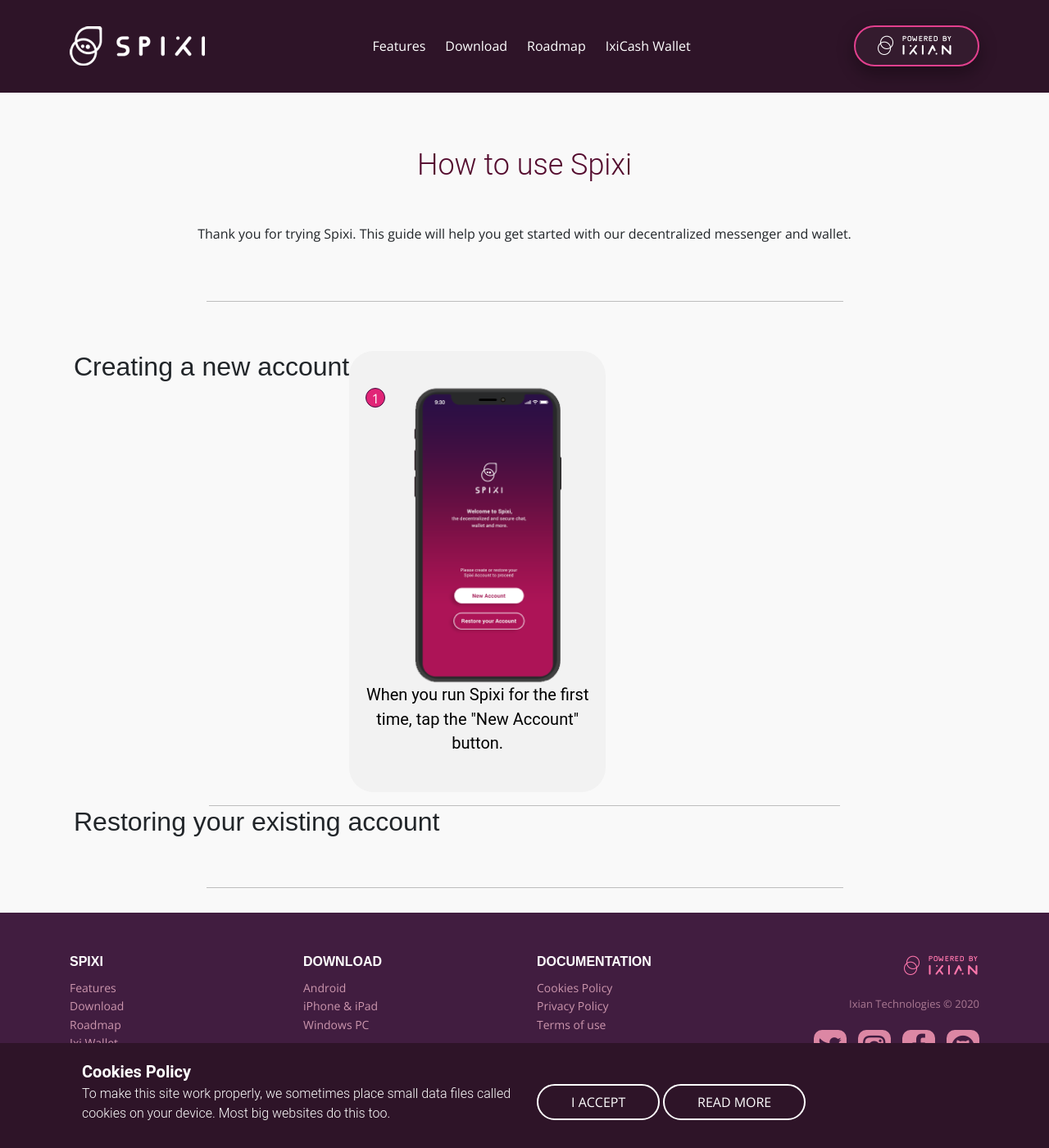
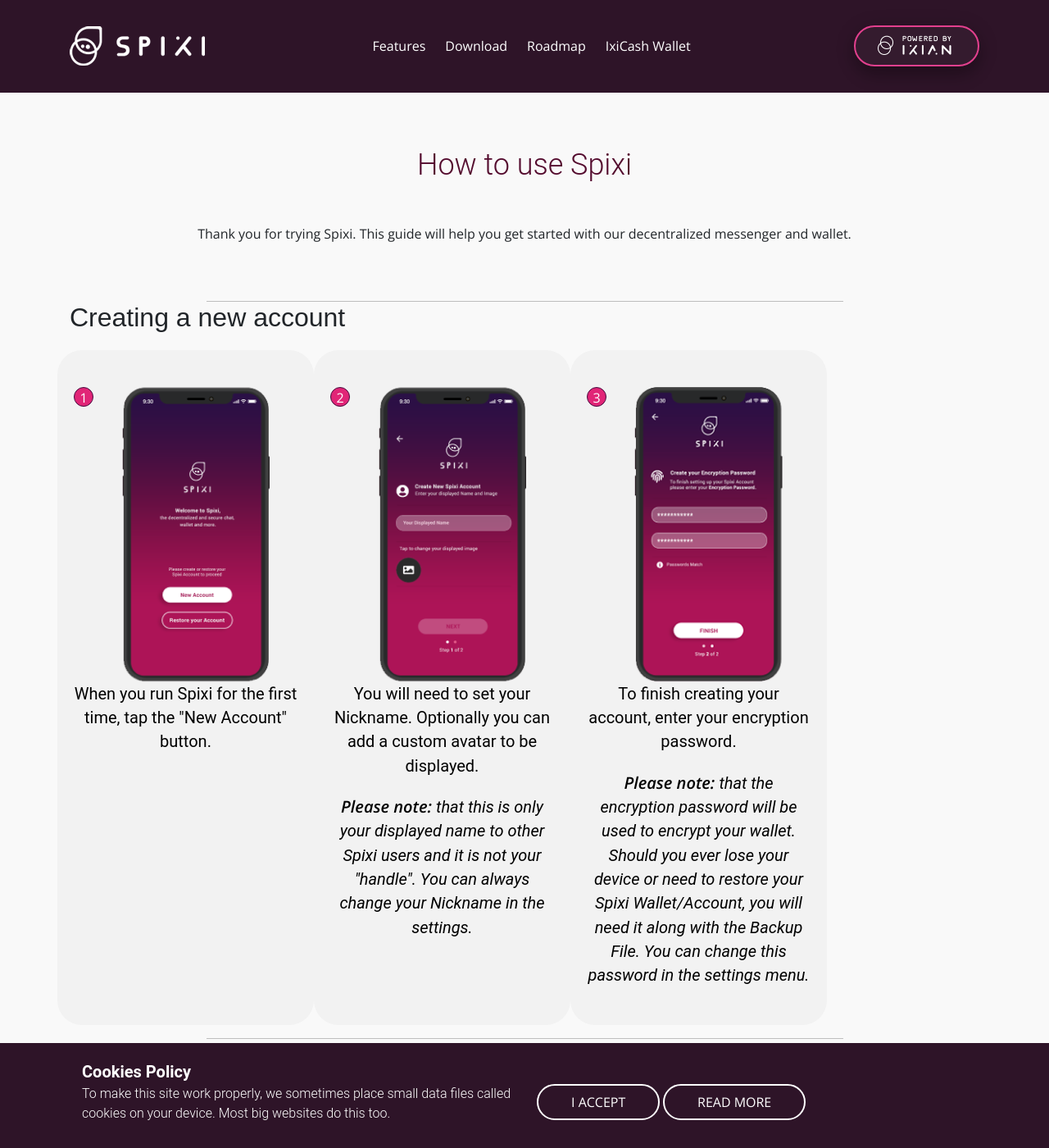
Before and after one commit to ProjectIxian/Spixi-website, a Jekyll site: the page built from guide.md, in a window 1280 px wide and 1400 px high. Shown: the whole window at 82% size. Built offline with Jekyll 4.4.1, drawn with Linux system fonts in a browser that asks for light colours; nearby versions of some CDN libraries.

Commit message:
- guide first section test

```diff
--- a/assets/css/styles.css
+++ b/assets/css/styles.css
@@ -535,9 +535,13 @@
     float: left;
 }
 
+.guidePageIndicator img
+{
+    padding-bottom: 30px;
+}
+
 .guideText,
-.guideSubText
-{
+.guideSubText {
     font-family: 'Roboto', sans-serif;
     font-size: 15pt;
     line-height: 22pt;
@@ -546,4 +550,5 @@
 
 .guideSubText {
     font-style: italic;
+    padding-top: 20px;
 }
--- a/guide.md
+++ b/guide.md
@@ -12,15 +12,35 @@
         Thank you for trying Spixi. This guide will help you get started with our decentralized messenger and wallet.
     </p>
     <div class="divider"></div>
-    <div class="row" style="padding-bottom: 40px;padding-top: 60px;padding-left:20px;padding-right:20px;">
-        <h2>Creating a new account</h2><br/>
+    <h2>Creating a new account</h2>
+    <div class="row">
         <div class="col-md-3 col-xl-4 col-md-5 mb-3 guideBox">
             <div class="guidePageIndicator">1</div>
             <img src="assets/img/guide/Spixi1.png" alt="Spixi guide 1"/>
             <div class="guideText">When you run Spixi for the first time, tap the "New Account" button.</div>
         </div>
-        <div class="divider"></div>
-        <h2>Restoring your existing account</h2>
+        <div class="col-md-3 col-xl-4 col-md-5 mb-3 guideBox">
+            <div class="guidePageIndicator">2</div>
+            <img src="assets/img/guide/Spixi2.png" alt="Spixi guide 2"/>
+            <div class="guideText">You will need to set your Nickname. Optionally you can add a custom avatar to be displayed.</div>
+            <div class="guideSubText">
+                <strong>Please note: </strong>
+                that this is only your displayed name to other Spixi users and it is not your "handle". You can always change your Nickname in the settings.
+            </div>
+        </div>
+        <div class="col-md-3 col-xl-4 col-md-5 mb-3 guideBox">
+            <div class="guidePageIndicator">3</div>
+            <img src="assets/img/guide/Spixi3.png" alt="Spixi guide 3"/>
+            <div class="guideText">To finish creating your account, enter your encryption password.</div>
+            <div class="guideSubText">
+                <strong>Please note: </strong>
+                that the encryption password will be used to encrypt your wallet.
+                Should you ever lose your device or need to restore your Spixi Wallet/Account, you will need it along with the Backup File.
+                You can change this password in the settings menu.
+            </div>
+        </div>
     </div>
     <div class="divider"></div>
+    <h2>Restoring your existing account</h2>
+    <div class="divider"></div>
 </div>
```
